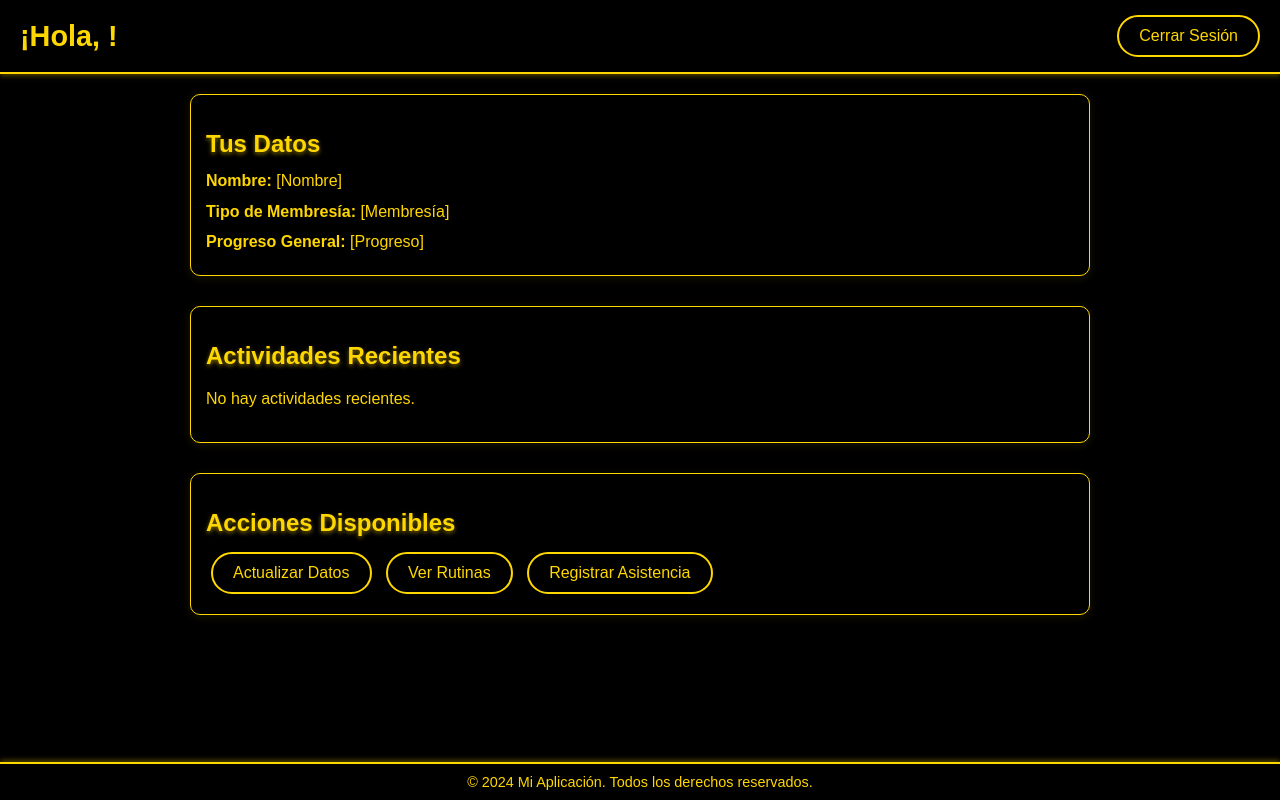
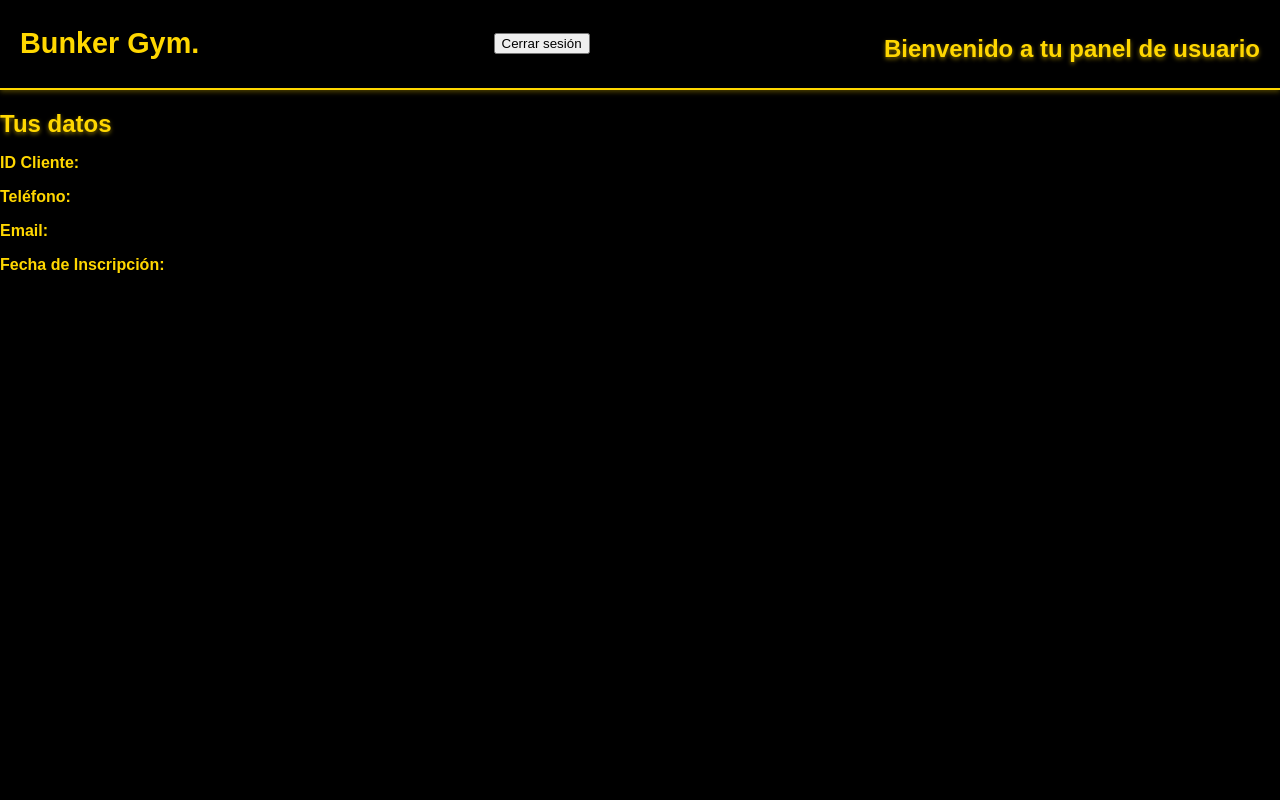
Before and after one commit to bunKergym/ok, a plain HTML site: page inicio/index.html in a window 1280 px wide. Drawn offline with Linux system fonts and the light colour scheme.

Commit message:
Update index.html

```diff
--- a/inicio/index.html
+++ b/inicio/index.html
@@ -3,42 +3,28 @@
 <head>
     <meta charset="UTF-8">
     <meta name="viewport" content="width=device-width, initial-scale=1.0">
-    <title>Mi Aplicación</title>
+    <title>Usuario - Cargando Usuario...</title>
     <link rel="stylesheet" href="styles.css">
 </head>
 <body>
-    <header class="header">
-        <h1>¡Hola, <span id="usuario">Usuario</span>!</h1>
-        <button id="cerrarSesion" class="logout-button">Cerrar Sesión</button>
-    </header>
+    <div class="container">
+        <!-- Encabezado -->
+        <header class="header">
+            <h1 id="nombre-apellido">Bunker Gym.</h1>
+            <button id="cerrar-sesion" class="btn-cerrar">Cerrar sesión</button>
+            <!-- Subtítulo ubicado debajo del botón -->
+            <h2 class="subtitulo">Bienvenido a tu panel de usuario</h2>
+        </header>
 
-    <main class="main-content">
-        <section class="user-info">
-            <h2>Tus Datos</h2>
-            <p><strong>Nombre:</strong> <span id="nombreCliente">[Nombre]</span></p>
-            <p><strong>Tipo de Membresía:</strong> <span id="tipoMembresia">[Membresía]</span></p>
-            <p><strong>Progreso General:</strong> <span id="progreso">[Progreso]</span></p>
-        </section>
-
-        <section class="user-activities">
-            <h2>Actividades Recientes</h2>
-            <ul id="actividadesRecientes">
-                <li>No hay actividades recientes.</li>
-            </ul>
-        </section>
-
-        <section class="user-actions">
-            <h2>Acciones Disponibles</h2>
-            <button id="actualizarDatos" class="action-button">Actualizar Datos</button>
-            <button id="verRutinas" class="action-button">Ver Rutinas</button>
-            <button id="registrarAsistencia" class="action-button">Registrar Asistencia</button>
-        </section>
-    </main>
-
-    <footer class="footer">
-        <p>&copy; 2024 Mi Aplicación. Todos los derechos reservados.</p>
-    </footer>
-
+        <!-- Datos del cliente -->
+        <div id="datos-cliente" class="datos">
+            <h2>Tus datos</h2>
+            <p><strong>ID Cliente:</strong> <span id="id-cliente"></span></p>
+            <p><strong>Teléfono:</strong> <span id="telefono"></span></p>
+            <p><strong>Email:</strong> <span id="email"></span></p>
+            <p><strong>Fecha de Inscripción:</strong> <span id="fecha-inscripcion"></span></p>
+        </div>
+    </div>
     <script src="script.js"></script>
 </body>
 </html>
```
